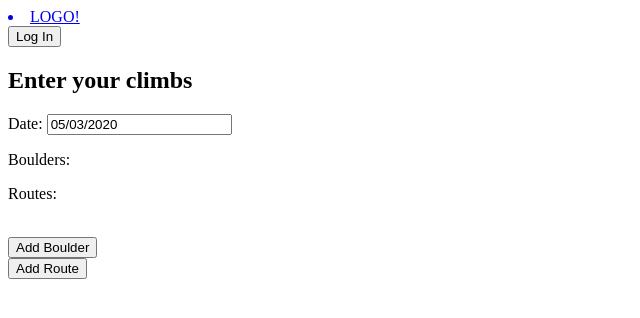
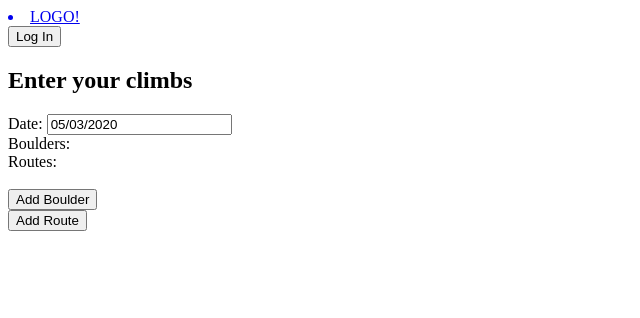
Before and after one commit to lkrych/climbing_stats, a React (Vite) app in the folder frontend/: page /workout/create in a window 1280 px wide. Shown: the top 318 px of the page, without its empty margins (0-640 px from the left). Built offline with nearby package versions, Linux system fonts and the light colour scheme.

Commit message:
Use climb component in AddClimb

```diff
--- a/frontend/src/components/AddClimbs.js
+++ b/frontend/src/components/AddClimbs.js
@@ -1,8 +1,9 @@
 import React, { useState, Fragment } from "react";
 
 import ClimbForm from "./ClimbForm";
+import Climb from "./Climb";
 
-export default ({boulders, setBoulders, routes, setRoutes}) => {
+export default ({boulders, setBoulders, routes, setRoutes, removeFromArray}) => {
     const [showBoulderForm, setShowBoulderForm] = useState(false);
     const [showRouteForm, setShowRouteForm] = useState(false);
 
@@ -18,17 +19,12 @@ export default ({boulders, setBoulders, routes, setRoutes}) => {
 
     return(
         <Fragment>
-            <p>
-                Boulders: {boulders.map(b => `V${b.grade} `)}
-            </p>
-            <p>
-                Routes: {routes.map(r => {
-                    if (r.letterGrade) {
-                        return `5.${r.grade}${r.letterGrade} `;
-                    }
-                    return `5.${r.grade}`;
-                })}
-            </p>
+            <div>
+                Boulders: {boulders.map((b, i) => <Climb key={i} type="boulder" grade={b} index={i} removeFromArray={removeFromArray} /> )}
+            </div>
+            <div>
+                Routes: {routes.map((r, i) => <Climb key={i} type="route" grade={r} index={i} removeFromArray={removeFromArray}/>)}
+            </div>
             <br></br>
             <button onClick={(e) => toggleBoulderForm(e)}>
                 Add Boulder
```
